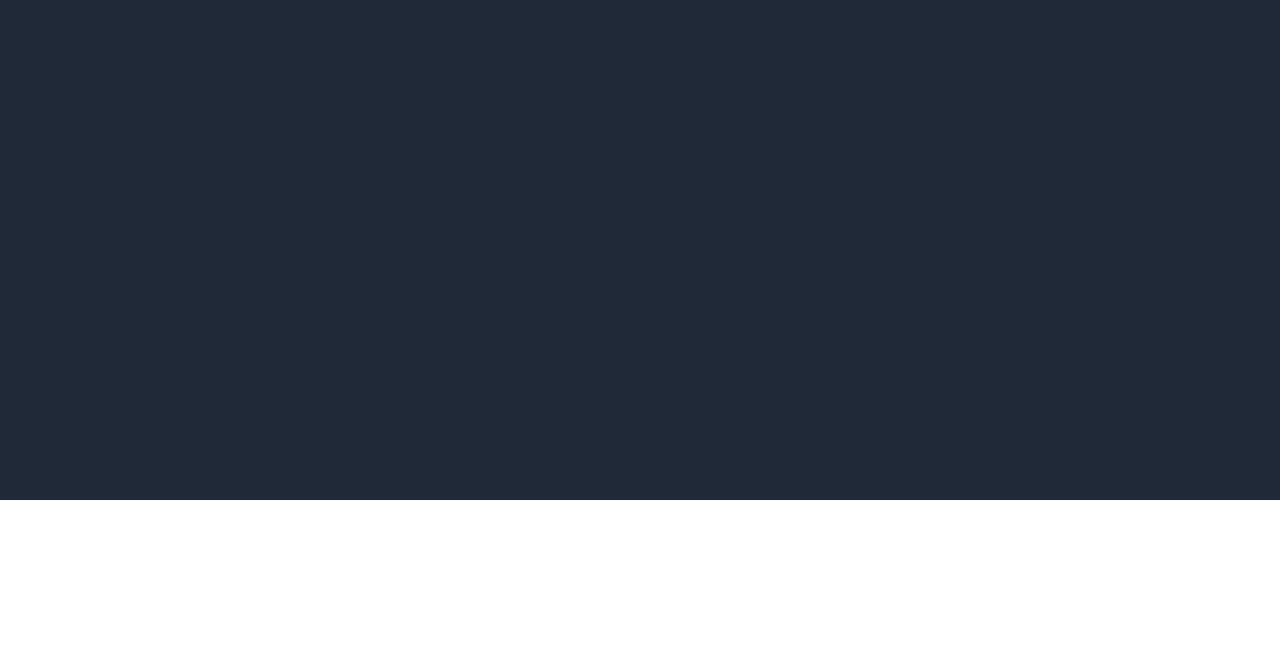
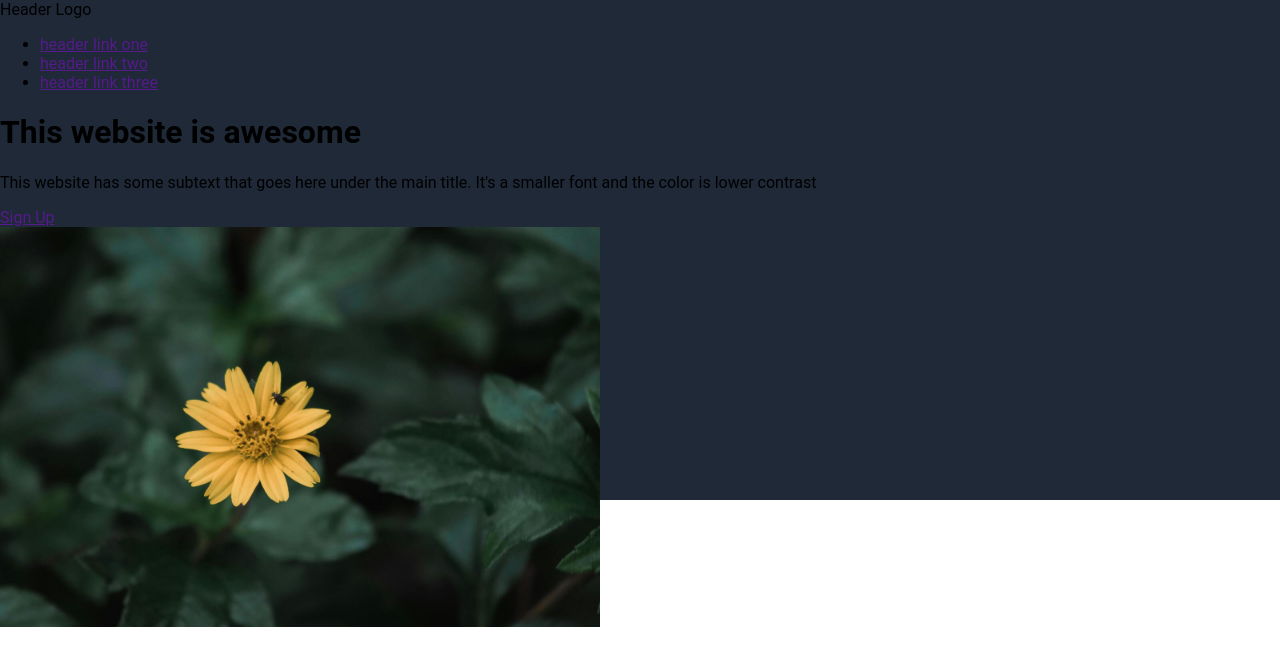
Before and after one commit to dooory/landing-page, a plain HTML site: page index.html in a window 1280 px wide. Drawn offline with Linux system fonts and the light colour scheme.

Commit message:
Added header code

```diff
--- a/index.html
+++ b/index.html
@@ -8,7 +8,28 @@
 </head>
 <body>
   <div class="header-container">
-
+     <div class="header-bar">
+       <div class="logo">
+         Header Logo
+       </div>
+       <div class="header-links">
+         <ul>
+          <li><a href="">header link one</a></li>
+          <li><a href="">header link two</a></li>
+          <li><a href="">header link three</a></li>
+         </ul>
+       </div>
+     </div>
+     <div class="hero-container">
+       <div class="hero-text">
+         <h1>This website is awesome</h1>
+         <p>This website has some subtext that goes here under the main title. It's a smaller font and the color is lower contrast</p>
+         <a href="">Sign Up</a>
+       </div>
+       <div class="hero-image">
+         <img src="./resources/header-img.jpg" alt="" width=600px height=auto>
+       </div>
+     </div>
   </div>
 </body>
 </html>
```
